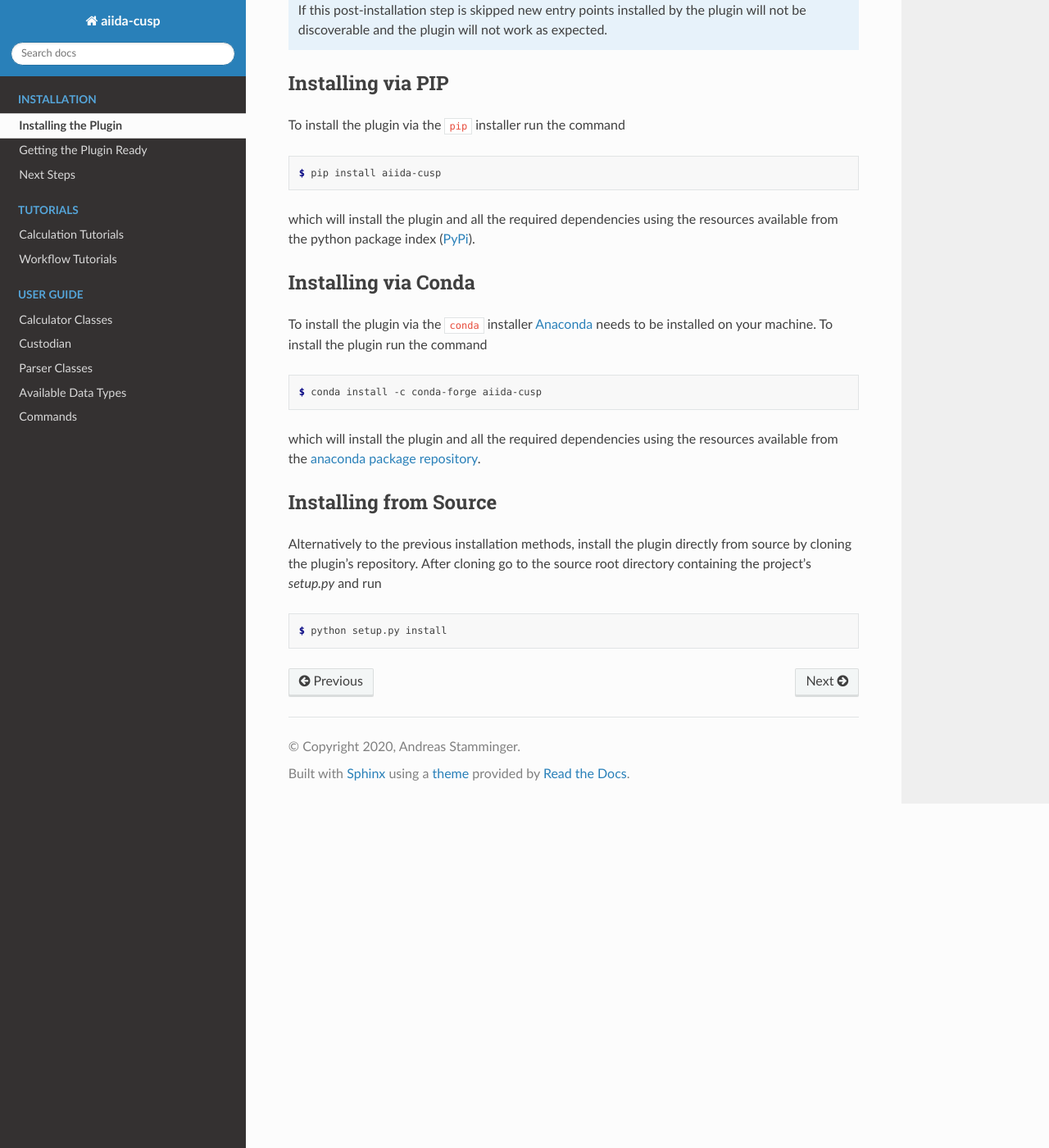
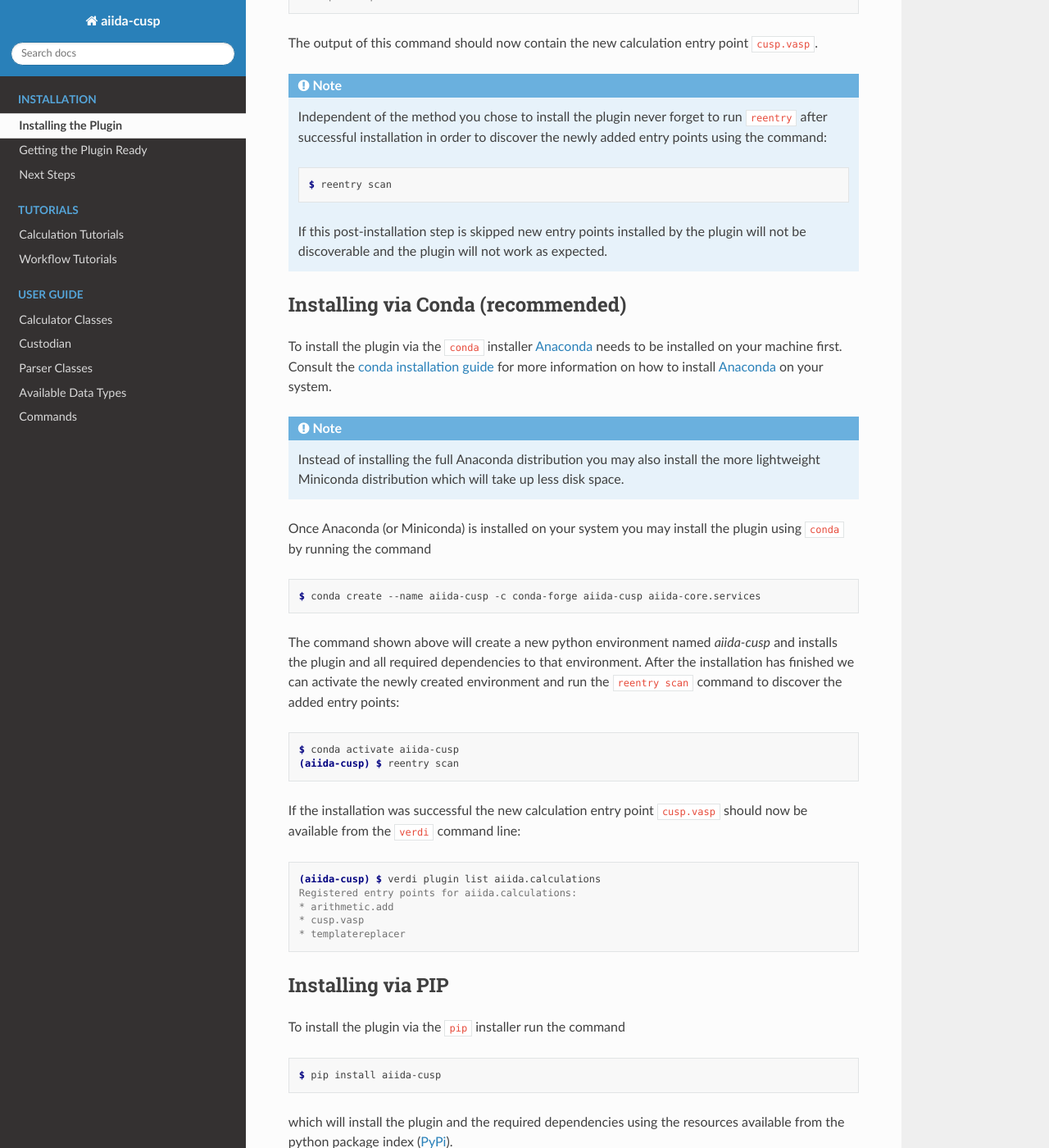
Before and after one commit to aiida-cusp/aiida-cusp, a Sphinx documentation site: the page built from docs/source/installation/installation.rst, in a window 1280 px wide and 1400 px high, scrolled down 619 px. Shown: the whole window at 82% size. Built offline with Sphinx 7.4.7 and the Read the Docs theme 2.0.0, drawn with Linux system fonts in a browser that asks for light colours; pages that are not in the unit, such as notebooks, are missing from menus; some of the changed text lies outside the part shown.

Commit message:
Make conda recommended installation route
Moves the conda installation section to the top and marks
this route as the preferred and recommended way to install
the plugin

```diff
--- a/docs/source/installation/get_plugin_ready.rst
+++ b/docs/source/installation/get_plugin_ready.rst
@@ -14,6 +14,7 @@
 
 .. note::
 
+   Although the plugin installation automatically installs AiiDA to the plugin's environment you still need to manually configure the fresh AiiDA installation.
    In case you are new to AiiDA please refer to the `AiiDA documentation`_ for detailed instructions on how to install and/or setup AiiDA and it's related services.
 
 .. _installation-getpluginready-setupcustodian:
--- a/docs/source/installation/installation.rst
+++ b/docs/source/installation/installation.rst
@@ -4,7 +4,14 @@
 Installing the Plugin
 *********************
 
-The plugin may be installed using a package manager, i.e. using :ref:`pip<installation-installingtheplugin-pip>` or :ref:`conda<installation-installingtheplugin-conda>`, or directly from the plugin's :ref:`source code<installation-installingtheplugin-source>`.
+It is strongly recommended to install the plugin using the :ref:`conda<installation-installingtheplugin-conda>` package manager which will also install the required RabbitMQ_ and PostgreSQL_ services.
+However, you may also install the plugin using either :ref:`pip<installation-installingtheplugin-pip>` or directly from the plugin's :ref:`source code<installation-installingtheplugin-source>`.
+
+.. warning::
+   Be advised that the installation via ``pip`` or directly from source will **not** install the required RabbitMQ_ or PostgreSQL_ services automatically!
+   While this allows you to use RabbitMQ_ or PostgreSQL_ installations already available on your system, it requires more manual work to get AiiDA setup and running.
+   Thus, these installation routes are considered suitable only for advanced AiiDA users.
+
 After the plugin has been installed you can check if the installation was successful by running the command
 
 .. code:: console
@@ -27,6 +34,43 @@
 
    If this post-installation step is skipped new entry points installed by the plugin will not be discoverable and the plugin will not work as expected.
 
+.. _installation-installingtheplugin-conda:
+
+Installing via Conda (recommended)
+==================================
+
+
+To install the plugin via the ``conda`` installer Anaconda_ needs to be installed on your machine first.
+Consult the `conda installation guide <https://docs.conda.io/projects/conda/en/latest/user-guide/install/index.html>`_ for more information on how to install Anaconda_ on your system.
+
+.. note::
+
+   Instead of installing the full Anaconda distribution you may also install the more lightweight Miniconda distribution which will take up less disk space.
+
+Once Anaconda (or Miniconda) is installed on your system you may install the plugin using ``conda`` by running the command
+
+.. code-block:: console
+
+   $ conda create --name aiida-cusp -c conda-forge aiida-cusp aiida-core.services
+
+The command shown above will create a new python environment named `aiida-cusp` and installs the plugin and all required dependencies to that environment.
+After the installation has finished we can activate the newly created environment and run the ``reentry scan`` command to discover the added entry points:
+
+.. code-block:: console
+
+   $ conda activate aiida-cusp
+   (aiida-cusp) $ reentry scan
+
+If the installation was successful the new calculation entry point ``cusp.vasp`` should now be available from the ``verdi`` command line:
+
+.. code-block:: console
+
+   (aiida-cusp) $ verdi plugin list aiida.calculations
+   Registered entry points for aiida.calculations:
+   * arithmetic.add
+   * cusp.vasp
+   * templatereplacer
+
 .. _installation-installingtheplugin-pip:
 
 Installing via PIP
@@ -39,22 +83,8 @@
 
    $ pip install aiida-cusp
 
-which will install the plugin and all the required dependencies using the resources available from the python package index (PyPi_).
+which will install the plugin and the required dependencies using the resources available from the python package index (PyPi_).
 
-.. _installation-installingtheplugin-conda:
-
-Installing via Conda
-====================
-
-
-To install the plugin via the ``conda`` installer Anaconda_ needs to be installed on your machine.
-To install the plugin run the command
-
-.. code:: console
-
-   $ conda install -c conda-forge aiida-cusp
-
-which will install the plugin and all the required dependencies using the resources available from the `anaconda package repository <https://anaconda.org/anaconda/repo>`_.
 
 .. _installation-installingtheplugin-source:
 
```
Also changed, not shown: other parts of docs/source/installation/installation.rst (+2 -0 lines).
